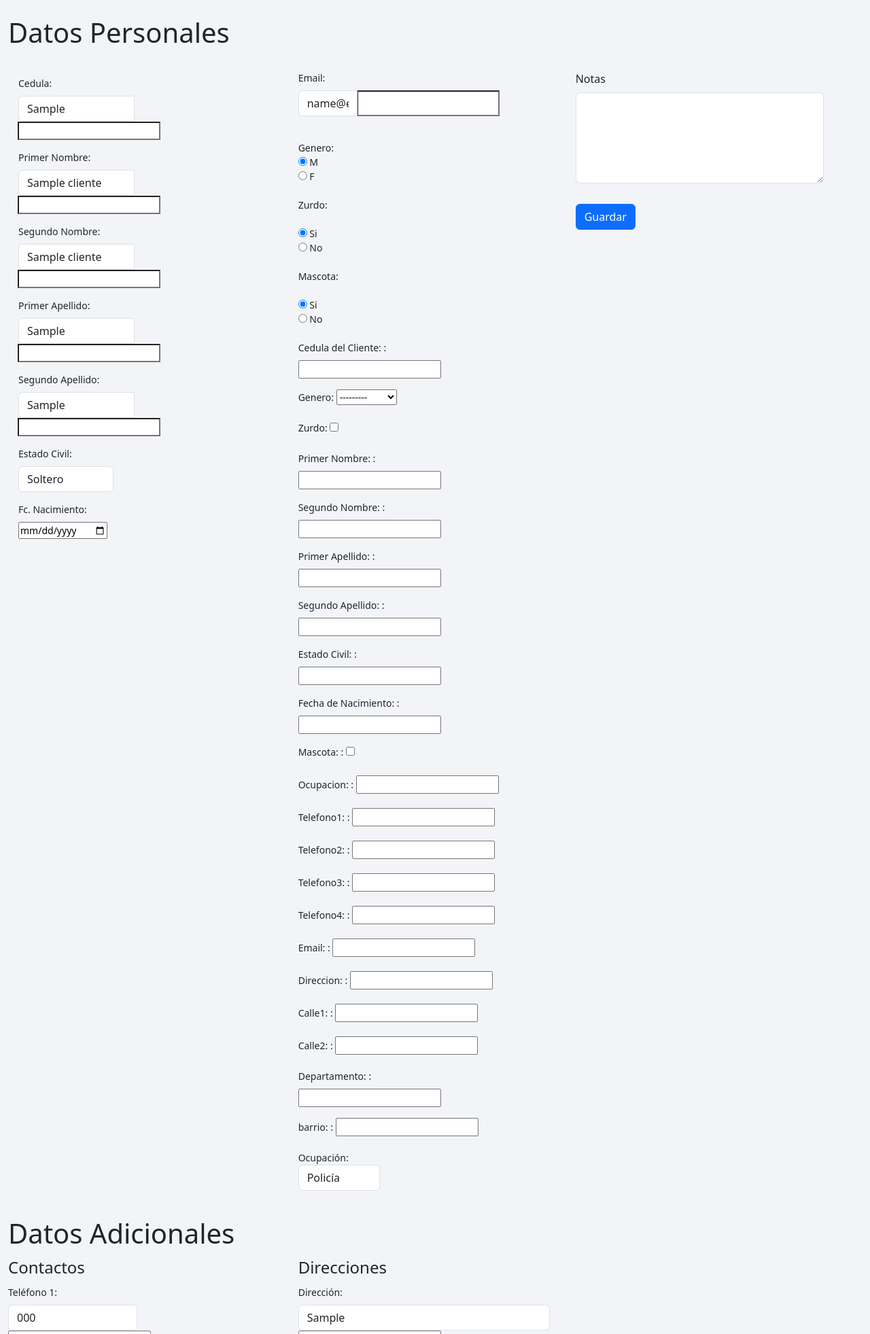
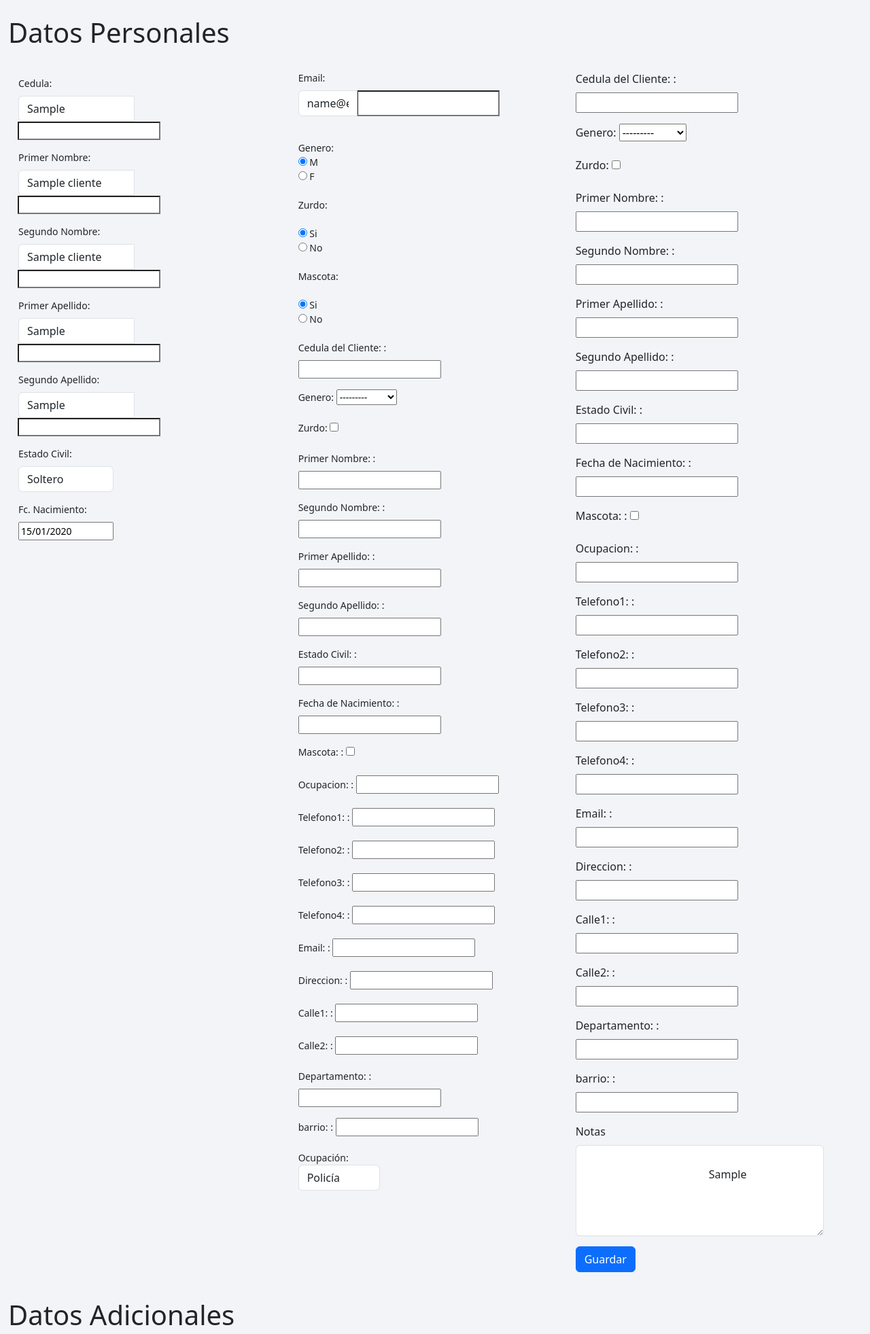
Before and after one commit to Samaniek/ssg_televentas, a Django app: template callssg/callssg/templates/cliente.html in a window 1280 px wide. Shown: the top 1963 px of the page at 68% size. Run offline with Django 5.2, Linux system fonts and the light colour scheme; the template is opened without the code that fills it: values that come from a table or form of the project are taken from there, others are empty; tables that the repository leaves empty hold one stand-in row (values such as "Sample post"); some libraries are stand-ins or nearby versions.

Commit message:
Se agrego la tabla notas y ya guarda los datos en ella

```diff
--- a/callssg/callssg/forms.py
+++ b/callssg/callssg/forms.py
@@ -1,5 +1,5 @@
 from django import forms
-from .models import Cliente
+from .models import Cliente, Notas
 
 class ClienteForm(forms.ModelForm):
     class Meta:
@@ -28,3 +28,8 @@ class ClienteForm(forms.ModelForm):
             'departamento': 'Departamento: ',
             'barrio': 'barrio: '
         }
+
+class NotasForm(forms.ModelForm):
+    class Meta:
+        model = Notas
+        fields = ['notas']
--- a/callssg/callssg/models.py
+++ b/callssg/callssg/models.py
@@ -31,6 +31,22 @@ class Meta:
     verbose_name_plural='clientes'
 
 
+class Notas(models.Model):
+    notas = models.TextField(blank=True, null=True, max_length=255)
+
+    def __str__(self):
+        return self.notas[:50]  # Retorna los primeros 50 caracteres del contenido como representación de cadena
+
+
+
+
+
+
+
+
+
+
+
 #class Operador(models.Model):
     # Si necesitas guardar información específica del operador, agrégala aquí
     #pass
--- a/callssg/callssg/templates/base.html
+++ b/callssg/callssg/templates/base.html
@@ -23,7 +23,7 @@
     <!-- Aquí podrías incluir el pie de página u otros elementos comunes -->
     <footer class="main-footer text-center text-primary">
         <a href="" target="_blank" rel="noopener noreferrer">
-            <strong>¡EMPTY! &copy; SSG</strong>
+            <strong>Paraguay - Asunción &copy; SSG</strong>
         </a>
     </footer>
 </body>
--- a/callssg/callssg/templates/cliente.html
+++ b/callssg/callssg/templates/cliente.html
@@ -80,7 +80,7 @@
                                     <!-- F. Nacimiento -->
                                     <div class="form-group">
                                         <label for="txt_prospecto_fcNac">Fc. Nacimiento:</label>
-                                        <input type="date" id="txt_prospecto_fcNac" name="txt_prospecto_fcNac" value="{{ cliente.fecha_nacimiento }}">
+                                        <input type="text" id="txt_prospecto_fcNac" name="txt_prospecto_fcNac" value="{{ cliente.fecha_nacimiento|date:'d/m/Y' }}" style="width: 140px;">
                                     </div>
                                 </fieldset>
                             </div>
@@ -158,16 +158,23 @@
                                 </div>
                             </fieldset>
                         </div>
+
                         <!-- Tercera columna -->
                         <div class="col-md-4" style="padding-left: 100px;"> <!-- Mover el bloque notas -->
                             <!-- NOTAS-->
                             <div class="container_notas">
-                                <form role="form">
+                                <form method="post" action="{% url 'agregar_notas' %}">
+                                    {% csrf_token %}
+                                    {{ form.as_p }}
                                     <div class="form-group">
-                                        <label for="comentario">Notas</label>
-                                        <textarea class="form-control" rows="5" id="Notas" style="width: 170%;"></textarea>
+                                        <label for="Notas">Notas</label>
+                                        <textarea class="form-control" rows="5" id="notas" name="notas" style="width: 170%;">
+                                            {% for nota in notas_guardadas %}
+                                            {{ nota.notas }}
+                                            {% endfor %}
+                                        </textarea>
+                                        <button type="submit" class="btn btn-primary">Guardar</button>
                                     </div>
-                                    <button type="submit" class="btn btn-primary">Guardar</button>
                                 </form>
                             </div>
                         </div>
@@ -183,28 +190,28 @@
                                 {{ form.telefono1.errors }}
                                 <div class="form-group">
                                     <label for="{{ form.telefono1.id_for_label }}">Teléfono 1:</label>
-                                    <input type="text" class="form-control" id="telefono1" value="{{ cliente.telefono1 }}" style="width: 190px;">
+                                    <input type="text" class="form-control" id="telefono1" value="{{ cliente.telefono1 }}" style="width: 140px;">
                                     {{ form.telefono1 }}
                                 </div>
                                 <!-- Teléfono 2 -->
                                 {{ form.telefono2.errors }}
                                 <div class="form-group">
                                     <label for="{{ form.telefono2.id_for_label }}">Teléfono 2:</label>
-                                    <input type="text" class="form-control" id="telefono2" value="{{ cliente.telefono2 }}" style="width: 190px;">
+                                    <input type="text" class="form-control" id="telefono2" value="{{ cliente.telefono2 }}" style="width: 140px;">
                                     {{ form.telefono2 }}
                                 </div>
                                 <!-- Teléfono 3 -->
                                 {{ form.telefono3.errors }}
                                 <div class="form-group">
                                     <label for="{{ form.telefono3.id_for_label }}">Teléfono 3:</label>
-                                    <input type="text" class="form-control" id="telefono3" value="{{ cliente.telefono3 }}" style="width: 190px;">
+                                    <input type="text" class="form-control" id="telefono3" value="{{ cliente.telefono3 }}" style="width: 140px;">
                                     {{ form.telefono3 }}
                                 </div>
                                 <!-- Teléfono 4 -->
                                 {{ form.telefono4.errors }}
                                 <div class="form-group">
                                     <label for="{{ form.telefono4.id_for_label }}">Teléfono 4:</label>
-                                    <input type="text" class="form-control" id="telefono4" value="{{ cliente.telefono4 }}" style="width: 190px;">
+                                    <input type="text" class="form-control" id="telefono4" value="{{ cliente.telefono4 }}" style="width: 140px;">
                                     {{ form.telefono4 }}
                                 </div>
                             </fieldset>
@@ -224,14 +231,14 @@
                                 {{ form.calle1.errors }}
                                 <div class="form-group">
                                     <label for="{{ form.calle1.id_for_label }}">Calle 1:</label>
-                                    <input type="text" class="form-control" id="calle1" value="{{ cliente.calle1 }}" style="width: 370px;">
+                                    <input type="text" class="form-control" id="calle1" value="{{ cliente.calle1 }}" style="width: 250px;">
                                     {{ form.calle1 }}
                                 </div>
                                 <!-- Calle 2 -->
                                 {{ form.calle2.errors }}
                                 <div class="form-group">
                                     <label for="{{ form.calle2.id_for_label }}">Calle 2:</label>
-                                    <input type="text" class="form-control" id="calle2" value="{{ cliente.calle2 }}" style="width: 370px;">
+                                    <input type="text" class="form-control" id="calle2" value="{{ cliente.calle2 }}" style="width: 250px;">
                                     {{ form.calle2 }}
                                 </div>
 
--- a/callssg/callssg/urls.py
+++ b/callssg/callssg/urls.py
@@ -4,6 +4,7 @@ from . import views
 
 urlpatterns = [
     path('cliente/', views.clientes_view, name='cliente'),
+    path('agregar_notas/', views.agregar_notas, name='agregar_notas'),
     #path('cliente/<str:cliente_cedula>/', views.clientes_view, name='cliente_view'),
     #path('cliente/', views.guardar_cliente, name='guardar_cliente'),  # Nueva ruta para manejar el guardado del cliente
     #path('cliente/', views.clientes_view, name='cliente'),
```
Also changed, not shown: callssg/callssg/templates/notas.html (added, +15 -0 lines), callssg/callssg/views.py (+65 -5 lines).
